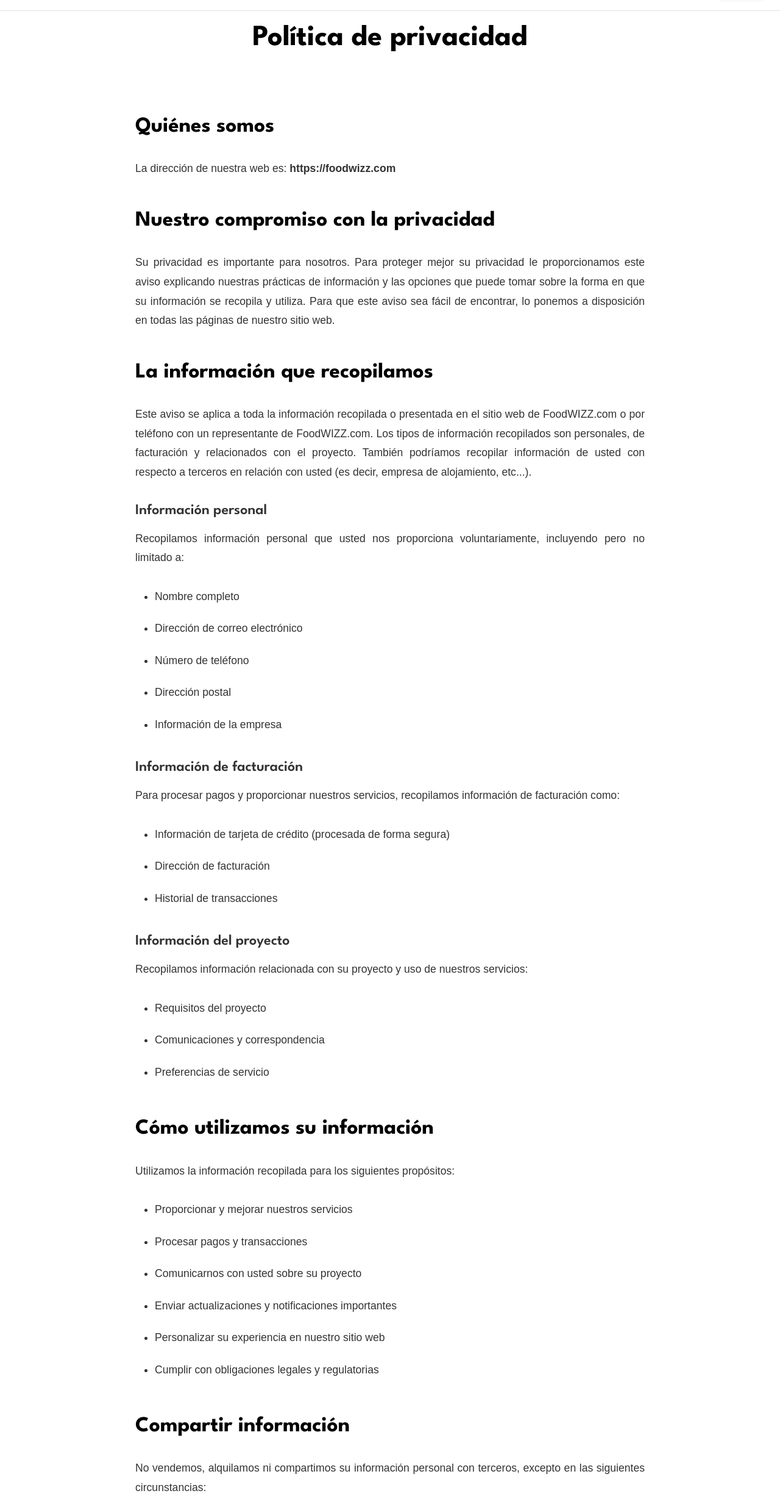
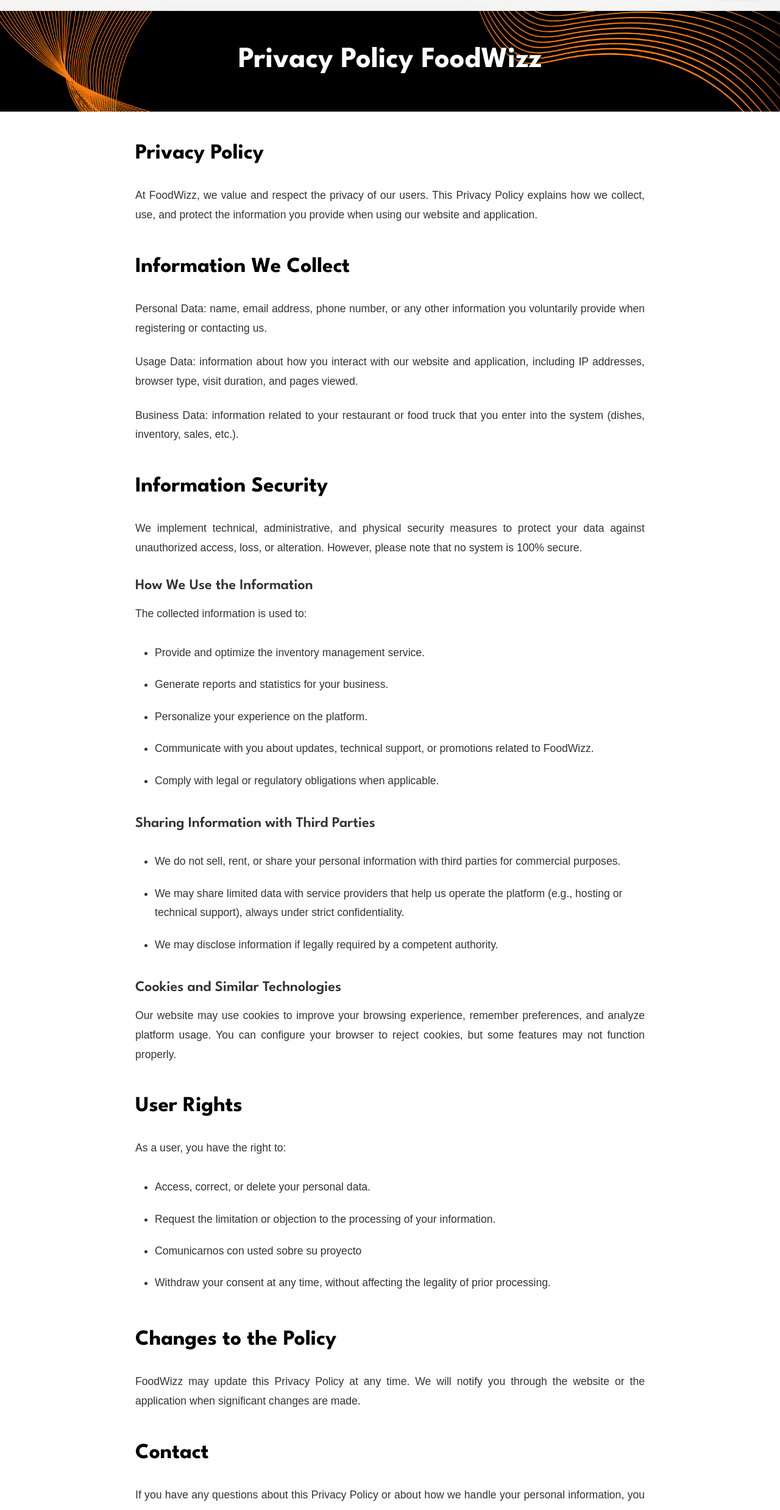
Before and after one commit to Project-FoodWizz/FoodWizz, a website: page Pages/privatepol.html in a window 1280 px wide. Shown: the part 73-2549 px from the top of the page at 61% size. Drawn offline with nearby package versions, Linux system fonts and the light colour scheme.

Commit message:
Main
Privacy Policy completa

```diff
--- a/Pages/privatepol.html
+++ b/Pages/privatepol.html
@@ -43,7 +43,7 @@
     <section class="privacy-hero">
         <div class="container">
             <div class="hero-content">
-                <h1 class="hero-title">Política de privacidad</h1>
+                <h1 class="hero-title">Privacy Policy FoodWizz</h1>
                 <div class="hero-decoration">
                     <div class="decoration-lines"></div>
                 </div>
@@ -58,147 +58,80 @@
 
                 <!-- Quiénes somos -->
                 <div class="privacy-section">
-                    <h2 class="section-title">Quiénes somos</h2>
+                    <h2 class="section-title">Privacy Policy</h2>
                     <div class="section-content">
-                        <p>La dirección de nuestra web es: <strong>https://foodwizz.com</strong></p>
+                        <p>At FoodWizz, we value and respect the privacy of our users. This Privacy Policy explains how we collect, use, and protect the information you provide when using our website and application.</p>
                     </div>
                 </div>
 
                 <!-- Nuestro compromiso con la privacidad -->
                 <div class="privacy-section">
-                    <h2 class="section-title">Nuestro compromiso con la privacidad</h2>
+                    <h2 class="section-title">Information We Collect</h2>
                     <div class="section-content">
-                        <p>Su privacidad es importante para nosotros. Para proteger mejor su privacidad le proporcionamos este aviso explicando nuestras prácticas de información y las opciones que puede tomar sobre la forma en que su información se recopila y utiliza. Para que este aviso sea fácil de encontrar, lo ponemos a disposición en todas las páginas de nuestro sitio web.</p>
+                        <p>Personal Data: name, email address, phone number, or any other information you voluntarily provide when registering or contacting us.</p>
+                        <p>Usage Data: information about how you interact with our website and application, including IP addresses, browser type, visit duration, and pages viewed.</p>
+                        <p>Business Data: information related to your restaurant or food truck that you enter into the system (dishes, inventory, sales, etc.).</p>
                     </div>
                 </div>
 
                 <!-- La información que recopilamos -->
                 <div class="privacy-section">
-                    <h2 class="section-title">La información que recopilamos</h2>
+                    <h2 class="section-title">Information Security</h2>
                     <div class="section-content">
-                        <p>Este aviso se aplica a toda la información recopilada o presentada en el sitio web de FoodWIZZ.com o por teléfono con un representante de FoodWIZZ.com. Los tipos de información recopilados son personales, de facturación y relacionados con el proyecto. También podríamos recopilar información de usted con respecto a terceros en relación con usted (es decir, empresa de alojamiento, etc...).</p>
+                        <p>We implement technical, administrative, and physical security measures to protect your data against unauthorized access, loss, or alteration. However, please note that no system is 100% secure.</p>
 
-                        <h3 class="subsection-title">Información personal</h3>
-                        <p>Recopilamos información personal que usted nos proporciona voluntariamente, incluyendo pero no limitado a:</p>
+                        <h2 class="subsection-title">How We Use the Information</h2>
+                        <p>The collected information is used to:</p>
                         <ul class="info-list">
-                            <li>Nombre completo</li>
-                            <li>Dirección de correo electrónico</li>
-                            <li>Número de teléfono</li>
-                            <li>Dirección postal</li>
-                            <li>Información de la empresa</li>
+                            <li>Provide and optimize the inventory management service.</li>
+                            <li>Generate reports and statistics for your business.</li>
+                            <li>Personalize your experience on the platform.</li>
+                            <li>Communicate with you about updates, technical support, or promotions related to FoodWizz.</li>
+                            <li>Comply with legal or regulatory obligations when applicable.</li>
                         </ul>
 
-                        <h3 class="subsection-title">Información de facturación</h3>
-                        <p>Para procesar pagos y proporcionar nuestros servicios, recopilamos información de facturación como:</p>
+                        <h3 class="subsection-title">Sharing Information with Third Parties</h3>
                         <ul class="info-list">
-                            <li>Información de tarjeta de crédito (procesada de forma segura)</li>
-                            <li>Dirección de facturación</li>
-                            <li>Historial de transacciones</li>
+                            <li>We do not sell, rent, or share your personal information with third parties for commercial purposes.</li>
+                            <li>We may share limited data with service providers that help us operate the platform (e.g., hosting or technical support), always under strict confidentiality.</li>
+                            <li>We may disclose information if legally required by a competent authority.</li>
                         </ul>
 
-                        <h3 class="subsection-title">Información del proyecto</h3>
-                        <p>Recopilamos información relacionada con su proyecto y uso de nuestros servicios:</p>
-                        <ul class="info-list">
-                            <li>Requisitos del proyecto</li>
-                            <li>Comunicaciones y correspondencia</li>
-                            <li>Preferencias de servicio</li>
-                        </ul>
+                        <h3 class="subsection-title">Cookies and Similar Technologies</h3>
+                        <p>Our website may use cookies to improve your browsing experience, remember preferences, and analyze platform usage. You can configure your browser to reject cookies, but some features may not function properly.</p>
                     </div>
                 </div>
 
                 <!-- Cómo utilizamos su información -->
                 <div class="privacy-section">
-                    <h2 class="section-title">Cómo utilizamos su información</h2>
+                    <h2 class="section-title">User Rights</h2>
                     <div class="section-content">
-                        <p>Utilizamos la información recopilada para los siguientes propósitos:</p>
+                        <p>As a user, you have the right to:</p>
                         <ul class="info-list">
-                            <li>Proporcionar y mejorar nuestros servicios</li>
-                            <li>Procesar pagos y transacciones</li>
+                            <li>Access, correct, or delete your personal data.</li>
+                            <li>Request the limitation or objection to the processing of your information.</li>
                             <li>Comunicarnos con usted sobre su proyecto</li>
-                            <li>Enviar actualizaciones y notificaciones importantes</li>
-                            <li>Personalizar su experiencia en nuestro sitio web</li>
-                            <li>Cumplir con obligaciones legales y regulatorias</li>
+                            <li>Withdraw your consent at any time, without affecting the legality of prior processing.</li>
                         </ul>
                     </div>
                 </div>
 
                 <!-- Compartir información -->
                 <div class="privacy-section">
-                    <h2 class="section-title">Compartir información</h2>
+                    <h2 class="section-title">Changes to the Policy</h2>
                     <div class="section-content">
-                        <p>No vendemos, alquilamos ni compartimos su información personal con terceros, excepto en las siguientes circunstancias:</p>
-                        <ul class="info-list">
-                            <li>Con su consentimiento explícito</li>
-                            <li>Para cumplir con obligaciones legales</li>
-                            <li>Con proveedores de servicios de confianza que nos ayudan a operar nuestro negocio</li>
-                            <li>En caso de fusión, adquisición o venta de activos</li>
-                        </ul>
+                        <p>FoodWizz may update this Privacy Policy at any time. We will notify you through the website or the application when significant changes are made.</p>
                     </div>
                 </div>
-
-                <!-- Seguridad de la información -->
-                <div class="privacy-section">
-                    <h2 class="section-title">Seguridad de la información</h2>
-                    <div class="section-content">
-                        <p>Implementamos medidas de seguridad técnicas, administrativas y físicas apropiadas para proteger su información personal contra acceso no autorizado, alteración, divulgación o destrucción. Esto incluye:</p>
-                        <ul class="info-list">
-                            <li>Encriptación SSL/TLS para transmisión de datos</li>
-                            <li>Almacenamiento seguro en servidores protegidos</li>
-                            <li>Acceso restringido a información personal</li>
-                            <li>Monitoreo regular de seguridad</li>
-                        </ul>
-                    </div>
-                </div>
-
-                <!-- Cookies y tecnologías similares -->
-                <div class="privacy-section">
-                    <h2 class="section-title">Cookies y tecnologías similares</h2>
-                    <div class="section-content">
-                        <p>Nuestro sitio web utiliza cookies y tecnologías similares para mejorar su experiencia de navegación. Las cookies son pequeños archivos de texto que se almacenan en su dispositivo. Puede controlar el uso de cookies a través de la configuración de su navegador.</p>
-                    </div>
-                </div>
-
-                <!-- Sus derechos -->
-                <div class="privacy-section">
-                    <h2 class="section-title">Sus derechos</h2>
-                    <div class="section-content">
-                        <p>Usted tiene los siguientes derechos con respecto a su información personal:</p>
-                        <ul class="info-list">
-                            <li>Acceder a su información personal</li>
-                            <li>Corregir información inexacta</li>
-                            <li>Solicitar la eliminación de su información</li>
-                            <li>Restringir el procesamiento de su información</li>
-                            <li>Portabilidad de datos</li>
-                            <li>Oponerse al procesamiento</li>
-                        </ul>
-                    </div>
-                </div>
-
-                <!-- Retención de datos -->
-                <div class="privacy-section">
-                    <h2 class="section-title">Retención de datos</h2>
-                    <div class="section-content">
-                        <p>Conservamos su información personal solo durante el tiempo necesario para cumplir con los propósitos descritos en esta política de privacidad, a menos que la ley requiera un período de retención más largo.</p>
-                    </div>
-                </div>
-
-                <!-- Cambios a esta política -->
-                <div class="privacy-section">
-                    <h2 class="section-title">Cambios a esta política</h2>
-                    <div class="section-content">
-                        <p>Nos reservamos el derecho de actualizar esta política de privacidad en cualquier momento. Le notificaremos sobre cambios significativos publicando la nueva política en nuestro sitio web y actualizando la fecha de "última modificación".</p>
-                    </div>
-                </div>
-
                 <!-- Contacto -->
                 <div class="privacy-section">
-                    <h2 class="section-title">Contacto</h2>
+                    <h2 class="section-title">Contact</h2>
                     <div class="section-content">
-                        <p>Si tiene preguntas sobre esta política de privacidad o sobre cómo manejamos su información personal, puede contactarnos:</p>
+                        <p>If you have any questions about this Privacy Policy or about how we handle your personal information, you can contact us:</p>
                         <div class="contact-info">
-                            <p><strong>Email:</strong> privacy@foodwizz.com</p>
-                            <p><strong>Teléfono:</strong> +1 (555) 123-4567</p>
-                            <p><strong>Dirección:</strong> 123 Business Street, City, State 12345</p>
+                            <p><strong>Email:</strong> FoodWizz17@gmail.com</p>
+                            <p><strong>Phone Number:</strong> +507 6270-6753</p>
+                            <p><strong>Location:</strong> Centro ¡Supérate!, Fundación Alberto Motta, La Chorrera</p>
                         </div>
                     </div>
                 </div>
@@ -206,7 +139,7 @@
                 <!-- Fecha de última modificación -->
                 <div class="privacy-section last-updated">
                     <div class="section-content">
-                        <p class="update-date"><strong>Última modificación:</strong> Diciembre 2024</p>
+                        <p class="update-date"><strong>Last updated:</strong> December 2025</p>
                     </div>
                 </div>
 
--- a/css/privatepol.css
+++ b/css/privatepol.css
@@ -38,8 +38,11 @@
 
 /* Hero Section */
 .privacy-hero {
-    background: var(--white);
-    padding: 3rem 0 2rem;
+    background: url('../assets/img/private.png');
+    background-size: cover;
+    background-position: center;
+    background-repeat: no-repeat;
+    padding: 4rem 0 3rem;
     position: relative;
 }
 
@@ -48,11 +51,12 @@
 }
 
 .hero-title {
+    margin-top: 20px;
     font-size: 3rem;
     font-weight: 700;
-    color: var(--black);
-    margin-bottom: 1rem;
+    color: var(--white);
     font-family: var(--font-secondary);
+    text-shadow: 2px 2px 4px rgba(0, 0, 0, 0.7);
 }
 
 .hero-decoration {
```
Also changed, not shown: assets/img/private.png (added).
